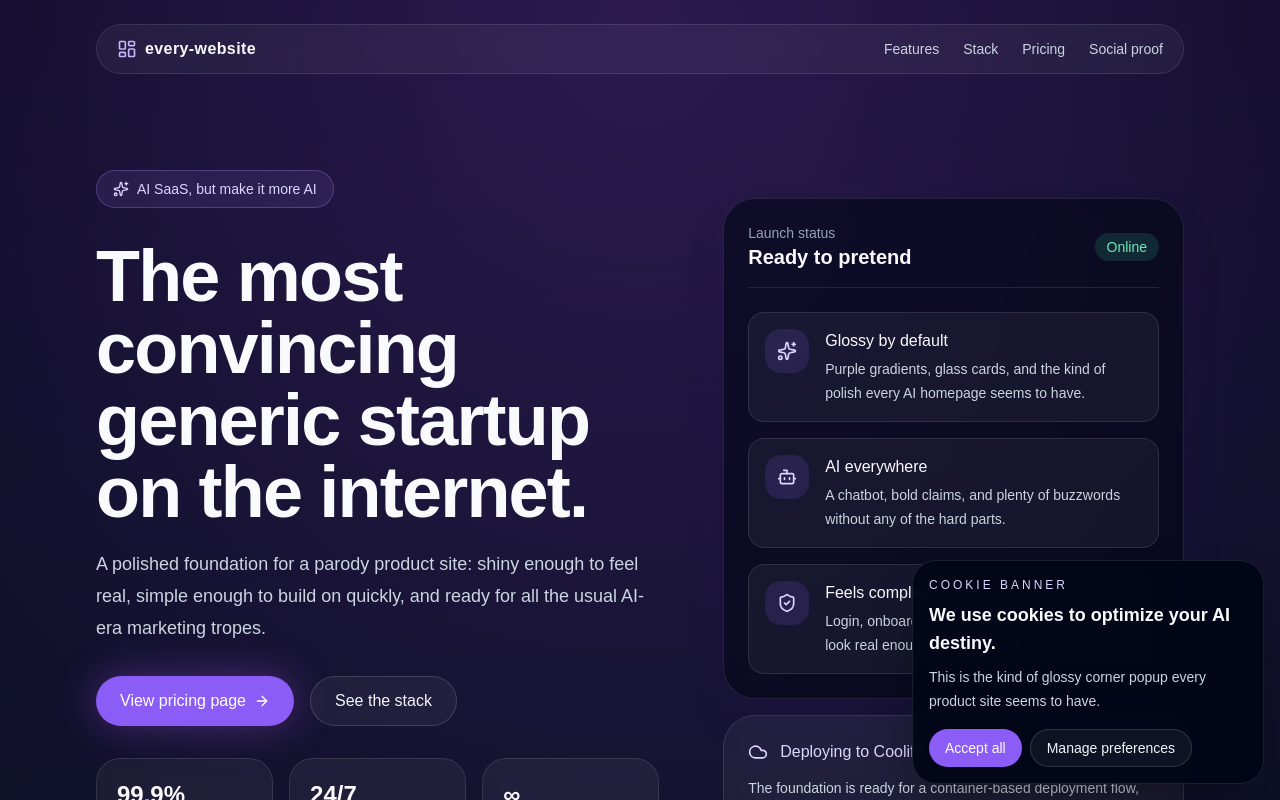
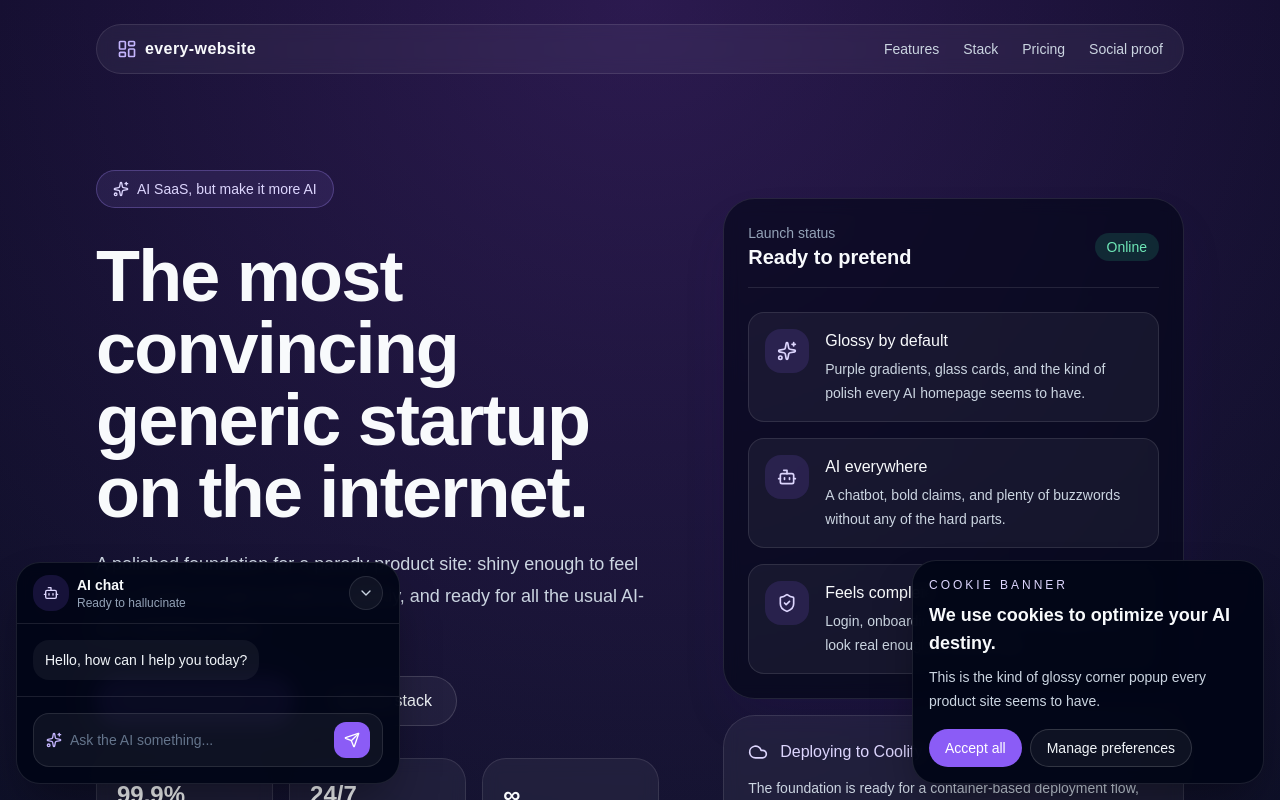
Before and after one commit to Han2-Ro/every-website, a Next.js app: page / in a window 1280 px wide. Shown: the top 800 px of the page. Built offline with nearby package versions, Linux system fonts and the light colour scheme.

Commit message:
feat: add floating AI chat popup

```diff
--- /dev/null
+++ b/app/components/ai-chatbot.tsx
@@ -0,0 +1,140 @@
+"use client";
+
+import { useMemo, useState } from "react";
+import { Bot, ChevronDown, Send, Sparkles } from "lucide-react";
+
+type ChatMessage = {
+  role: "assistant" | "user";
+  text: string;
+};
+
+const cannedReplies = [
+  "Hello, how can I help you today?",
+  "Sorry, out of tokens — try again later.",
+  "Here’s a 3 step plan to maximize your AI momentum: 1. Ship. 2. Scale. 3. Tell everyone it’s powered by agents.",
+  "Absolutely. Let me sync the strategic alignment layer.",
+  "That’s a great question. Have you considered adding more purple gradients?",
+  "I can help with that, but first let’s optimize the vibe.",
+  "The roadmap is clear: launch, iterate, and add one more testimonial.",
+  "Please hold while I pretend to reason about this.",
+];
+
+const starterMessages: ChatMessage[] = [
+  {
+    role: "assistant",
+    text: "Hello, how can I help you today?",
+  },
+];
+
+export function AiChatbot() {
+  const [open, setOpen] = useState(true);
+  const [input, setInput] = useState("");
+  const [messages, setMessages] = useState<ChatMessage[]>(starterMessages);
+
+  const statusLabel = useMemo(
+    () => (open ? "Ready to hallucinate" : "Chat minimized"),
+    [open],
+  );
+
+  const sendMessage = () => {
+    const message = input.trim();
+    if (!message) {
+      return;
+    }
+
+    const reply =
+      cannedReplies[Math.floor(Math.random() * cannedReplies.length)];
+
+    setMessages((current) => [
+      ...current,
+      { role: "user", text: message },
+      { role: "assistant", text: reply },
+    ]);
+    setInput("");
+  };
+
+  if (!open) {
+    return (
+      <button
+        type="button"
+        onClick={() => setOpen(true)}
+        className="fixed bottom-4 left-4 z-50 inline-flex items-center gap-2 rounded-full border border-white/10 bg-slate-950/95 px-4 py-3 text-sm font-medium text-slate-100 shadow-2xl shadow-black/40 backdrop-blur transition hover:bg-slate-900"
+      >
+        <Bot className="h-4 w-4 text-violet-300" />
+        Open AI chat
+      </button>
+    );
+  }
+
+  return (
+    <aside className="fixed bottom-4 left-4 z-50 w-[min(92vw,24rem)] rounded-3xl border border-white/10 bg-slate-950/95 shadow-2xl shadow-black/40 backdrop-blur">
+      <div className="flex items-center justify-between border-b border-white/10 px-4 py-3">
+        <div className="flex items-center gap-2">
+          <div className="flex h-9 w-9 items-center justify-center rounded-2xl bg-violet-500/15 text-violet-200">
+            <Bot className="h-4 w-4" />
+          </div>
+          <div>
+            <div className="text-sm font-semibold text-slate-50">AI chat</div>
+            <div className="text-xs text-slate-400">{statusLabel}</div>
+          </div>
+        </div>
+        <button
+          type="button"
+          onClick={() => setOpen(false)}
+          className="rounded-full border border-white/10 bg-white/5 p-2 text-slate-300 transition hover:bg-white/10 hover:text-white"
+          aria-label="Minimize chat"
+        >
+          <ChevronDown className="h-4 w-4" />
+        </button>
+      </div>
+
+      <div className="max-h-[24rem] space-y-3 overflow-y-auto px-4 py-4">
+        {messages.map((message, index) => (
+          <div
+            key={`${message.role}-${index}-${message.text}`}
+            className={[
+              "flex",
+              message.role === "user" ? "justify-end" : "justify-start",
+            ].join(" ")}
+          >
+            <div
+              className={[
+                "max-w-[85%] rounded-2xl px-3 py-2 text-sm leading-6",
+                message.role === "user"
+                  ? "bg-violet-500 text-white"
+                  : "bg-white/5 text-slate-100",
+              ].join(" ")}
+            >
+              {message.text}
+            </div>
+          </div>
+        ))}
+      </div>
+
+      <div className="border-t border-white/10 p-4">
+        <div className="flex items-center gap-2 rounded-2xl border border-white/10 bg-white/5 px-3 py-2">
+          <Sparkles className="h-4 w-4 shrink-0 text-violet-300" />
+          <input
+            value={input}
+            onChange={(event) => setInput(event.target.value)}
+            onKeyDown={(event) => {
+              if (event.key === "Enter") {
+                sendMessage();
+              }
+            }}
+            placeholder="Ask the AI something..."
+            className="min-w-0 flex-1 bg-transparent text-sm text-slate-100 outline-none placeholder:text-slate-500"
+          />
+          <button
+            type="button"
+            onClick={sendMessage}
+            className="inline-flex h-9 w-9 items-center justify-center rounded-xl bg-violet-500 text-white transition hover:bg-violet-400"
+            aria-label="Send message"
+          >
+            <Send className="h-4 w-4" />
+          </button>
+        </div>
+      </div>
+    </aside>
+  );
+}
--- a/app/layout.tsx
+++ b/app/layout.tsx
@@ -1,5 +1,6 @@
 import type { Metadata } from "next";
 import type { ReactNode } from "react";
+import { AiChatbot } from "./components/ai-chatbot";
 import { CookieBanner } from "./components/cookie-banner";
 import "./globals.css";
 
@@ -17,6 +18,7 @@ export default function RootLayout({
     <html lang="en">
       <body>
         {children}
+        <AiChatbot />
         <CookieBanner />
       </body>
     </html>
```
